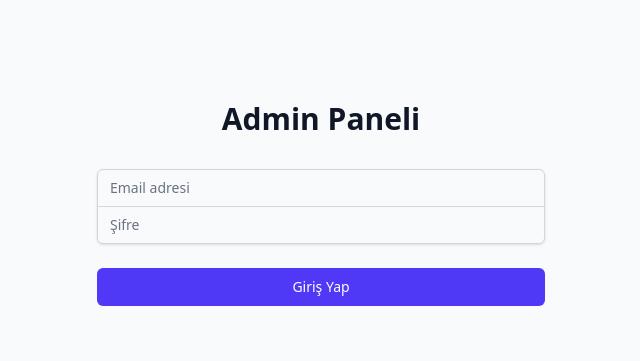
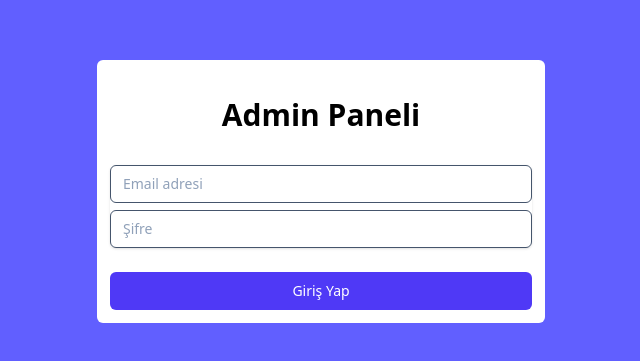
Before and after one commit to melihcandemir/wonlinemenureferans, a React (Vite) app: page /#/admin/login in a window 1280 px wide. Shown: the part 209-570 px from the top of the page, without its empty margins (319-959 px from the left). Built offline with nearby package versions, Linux system fonts and the light colour scheme.

Commit message:
ui güncelleme

```diff
--- a/src/pages/Dashboard.jsx
+++ b/src/pages/Dashboard.jsx
@@ -37,7 +37,7 @@ export default function Dashboard() {
             <div className="flex items-center">
               <button
                 onClick={() => navigate("/admin/references")}
-                className="mr-4 px-4 py-2 text-sm font-medium text-gray-700 hover:text-gray-900"
+                className="mr-4 px-4 py-2 text-sm font-medium bg-emerald-700 text-white hover:bg-emerald-800 border rounded-md"
               >
                 Referanslar
               </button>
--- a/src/pages/Login.jsx
+++ b/src/pages/Login.jsx
@@ -21,10 +21,10 @@ export default function Login() {
   };
 
   return (
-    <div className="min-h-screen flex items-center justify-center bg-gray-50 py-12 px-4 sm:px-6 lg:px-8">
-      <div className="max-w-md w-full space-y-8">
+    <div className="min-h-screen flex items-center justify-center bg-indigo-500 py-12 px-4 sm:px-6 lg:px-8">
+      <div className="max-w-md w-full space-y-8 bg-white py-3 px-3 border rounded-md border-transparent">
         <div>
-          <h2 className="mt-6 text-center text-3xl font-extrabold text-gray-900">
+          <h2 className="mt-6 text-center text-3xl font-extrabold text-black">
             Admin Paneli
           </h2>
         </div>
@@ -39,7 +39,7 @@ export default function Login() {
               <input
                 type="email"
                 required
-                className="appearance-none rounded-none relative block w-full px-3 py-2 border border-gray-300 placeholder-gray-500 text-gray-900 rounded-t-md focus:outline-none focus:ring-indigo-500 focus:border-indigo-500 focus:z-10 sm:text-sm"
+                className="appearance-none relative block w-full px-3 py-2 border border-slate-600 placeholder-slate-400 text-gray-900 rounded-md focus:outline-none focus:ring-indigo-500 focus:border-indigo-500 focus:z-10 sm:text-sm"
                 placeholder="Email adresi"
                 value={email}
                 onChange={(e) => setEmail(e.target.value)}
@@ -49,7 +49,7 @@ export default function Login() {
               <input
                 type="password"
                 required
-                className="appearance-none rounded-none relative block w-full px-3 py-2 border border-gray-300 placeholder-gray-500 text-gray-900 rounded-b-md focus:outline-none focus:ring-indigo-500 focus:border-indigo-500 focus:z-10 sm:text-sm"
+                className="appearance-none r relative block w-full mt-2 px-3 py-2 border border-slate-600 placeholder-slate-400 text-gray-900 rounded-md focus:outline-none focus:ring-indigo-500 focus:border-indigo-500 focus:z-10 sm:text-sm"
                 placeholder="Şifre"
                 value={password}
                 onChange={(e) => setPassword(e.target.value)}
--- a/src/pages/References.jsx
+++ b/src/pages/References.jsx
@@ -109,7 +109,7 @@ export default function References() {
             <div className="flex items-center">
               <button
                 onClick={() => navigate("/admin/dashboard")}
-                className="mr-4 px-4 py-2 text-sm font-medium text-gray-700 hover:text-gray-900"
+                className="mr-4 px-4 py-2 text-sm font-medium  bg-emerald-700 text-white hover:bg-emerald-800 border rounded-md"
               >
                 Dashboard
               </button>
@@ -138,8 +138,8 @@ export default function References() {
                 type="text"
                 value={newReference}
                 onChange={(e) => setNewReference(e.target.value)}
-                placeholder="Yeni referans ekle"
-                className="flex-1 shadow-sm focus:ring-indigo-500 focus:border-indigo-500 block w-full sm:text-sm border-gray-300 rounded-md"
+                placeholder="Yeni referans ekle örneğin: wonline.com - başında bulunan www. ve https// gibi eklentiler olmasın."
+                className="flex-1 shadow-sm border focus:ring-indigo-500 focus:border-indigo-500 block w-full sm:text-sm border-indigo-500 rounded-md px-2"
               />
               <button
                 type="submit"
@@ -163,18 +163,18 @@ export default function References() {
                         type="text"
                         value={editingValue}
                         onChange={(e) => setEditingValue(e.target.value)}
-                        className="flex-1 shadow-sm focus:ring-indigo-500 focus:border-indigo-500 block sm:text-sm border-gray-300 rounded-md"
+                        className="flex-1 shadow-sm border focus:ring-indigo-500 focus:border-indigo-500 block w-full sm:text-sm border-indigo-500 rounded-md px-2"
                       />
                       <div className="flex items-center space-x-2">
                         <button
                           onClick={() => updateReference(ref.id)}
-                          className="text-sm text-green-600 hover:text-green-900"
+                          className="text-sm text-white bg-green-600 hover:bg-green-700 border rounded-md mx-2 px-2 py-1"
                         >
                           Kaydet
                         </button>
                         <button
                           onClick={cancelEditing}
-                          className="text-sm text-gray-600 hover:text-gray-900"
+                          className="text-sm text-white bg-red-600 hover:bg-red-700 border rounded-md mx-2 px-2 py-1"
                         >
                           İptal
                         </button>
@@ -188,13 +188,13 @@ export default function References() {
                       <div className="flex items-center space-x-4">
                         <button
                           onClick={() => startEditing(ref)}
-                          className="text-sm text-blue-600 hover:text-blue-900"
+                          className="text-sm text-white bg-indigo-600 hover:bg-indigo-700 border rounded-md mx-2 px-2 py-1"
                         >
                           Düzenle
                         </button>
                         <button
                           onClick={() => deleteReference(ref.id)}
-                          className="text-sm text-red-600 hover:text-red-900"
+                          className="text-sm text-white bg-red-600 hover:bg-red-700 border rounded-md mx-2 px-2 py-1"
                         >
                           Sil
                         </button>
```
